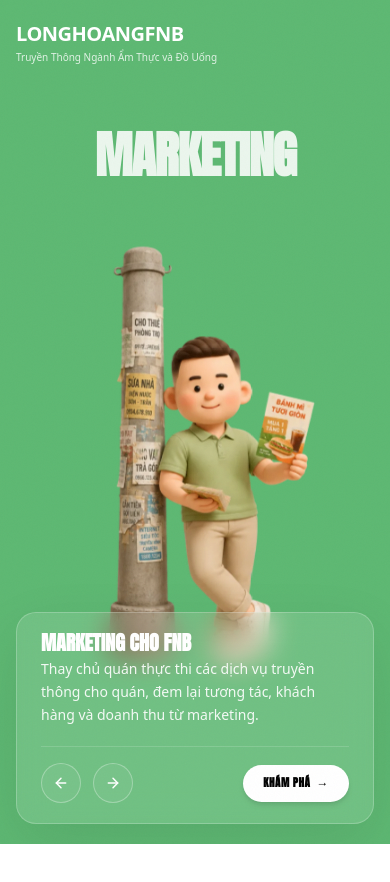
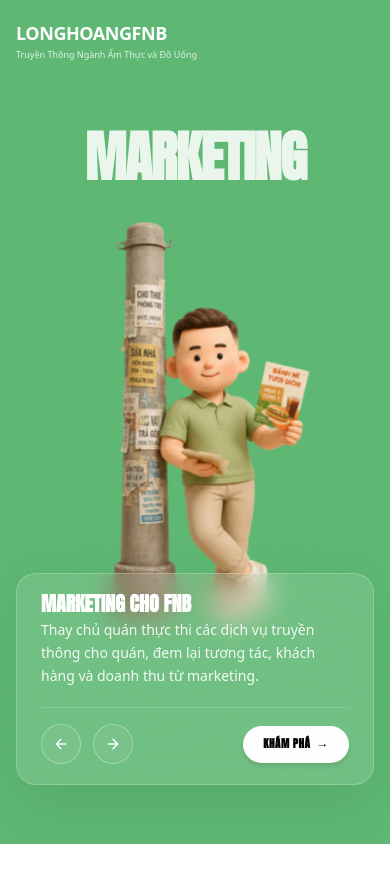
Before and after one commit to Longhoang249/longhoangfnb, a React (Vite) app: page / in a window 390 px wide. Shown: the top 882 px of the page. Built offline with nearby package versions, Linux system fonts and the light colour scheme.

Commit message:
style: refine mobile spacing, text size, and layout for better browser toolbar compatibility

```diff
--- a/src/components/InteractiveIntro.tsx
+++ b/src/components/InteractiveIntro.tsx
@@ -107,8 +107,8 @@ export const InteractiveIntro: React.FC<InteractiveIntroProps> = ({ onExplore })
     if (role === 'center') {
       return {
         zIndex: 3,
-        height: isMobile ? '68vh' : '92vh', // Large center focal point
-        bottom: isMobile ? '150px' : '0', // Grounded to the bottom (partially behind card on mobile)
+        height: isMobile ? '65vh' : '92vh', // Large center focal point
+        bottom: isMobile ? '23vh' : '0', // Grounded to the bottom (partially behind card on mobile)
         left: '50%',
         transform: 'translateX(-50%) scale(1)', // Pure 1:1 sharp scale
         opacity: 1,
@@ -177,13 +177,12 @@ export const InteractiveIntro: React.FC<InteractiveIntroProps> = ({ onExplore })
               transformStr = 'scale(0.96) translateX(80px)';
               opacityVal = 0;
             }
-
             return (
               <div
                 key={item.id}
                 className="absolute text-center uppercase font-display text-white select-none pointer-events-none"
                 style={{
-                  fontSize: isMobile ? 'clamp(50px, 12vw, 100px)' : 'clamp(120px, 16vw, 300px)',
+                  fontSize: isMobile ? 'clamp(55px, 14vw, 95px)' : 'clamp(120px, 16vw, 300px)',
                   fontWeight: 900,
                   lineHeight: 0.8,
                   letterSpacing: '-0.02em', // Airy and modern spacing
@@ -203,10 +202,10 @@ export const InteractiveIntro: React.FC<InteractiveIntroProps> = ({ onExplore })
 
         {/* 3. Top-left brand label */}
         <div className="absolute top-6 left-4 sm:top-8 sm:left-8 z-[60] text-white select-none">
-          <div className="font-sans text-xl sm:text-2xl font-bold tracking-tight leading-none uppercase">
+          <div className="font-sans text-lg sm:text-2xl font-bold tracking-tight leading-none uppercase">
             LONGHOANGFNB
           </div>
-          <div className="font-sans text-[10px] sm:text-xs font-normal text-white/80 mt-1.5 max-w-[240px] sm:max-w-none leading-normal">
+          <div className="font-sans text-[9px] sm:text-xs font-normal text-white/80 mt-1.5 max-w-[240px] sm:max-w-none leading-normal">
             Truyền Thông Ngành Ẩm Thực và Đồ Uống
           </div>
         </div>
@@ -247,7 +246,6 @@ export const InteractiveIntro: React.FC<InteractiveIntroProps> = ({ onExplore })
           {PERSONAS.map((item, index) => {
             const role = getRole(index);
             const isActive = role === 'center';
-
             return (
               <div
                 key={item.id}
@@ -255,7 +253,7 @@ export const InteractiveIntro: React.FC<InteractiveIntroProps> = ({ onExplore })
                 style={{
                   left: isMobile ? '16px' : '8%',
                   right: isMobile ? '16px' : 'auto',
-                  bottom: isMobile ? '20px' : '48px',
+                  bottom: isMobile ? '7vh' : '48px',
                   maxWidth: isMobile ? 'none' : '420px',
                   background: 'rgba(255, 255, 255, 0.12)',
                   backdropFilter: 'blur(14px)',
```
